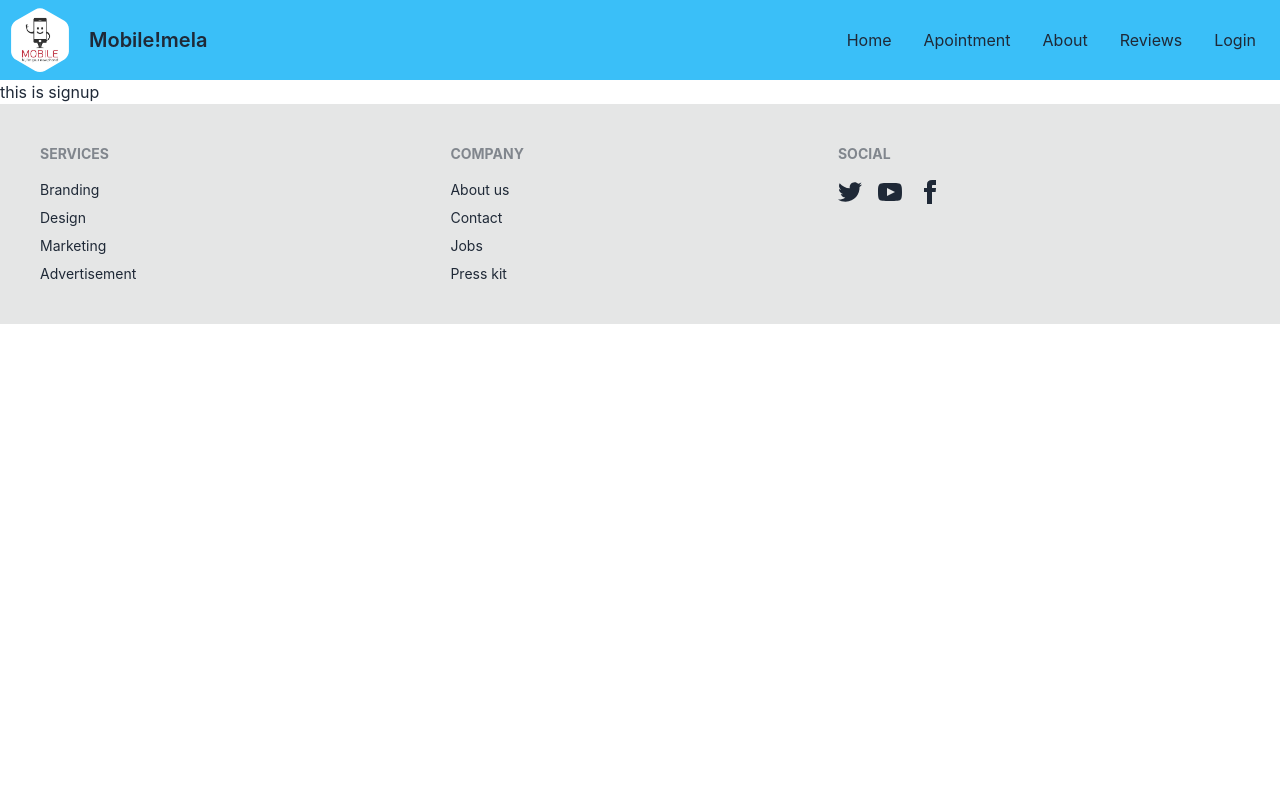
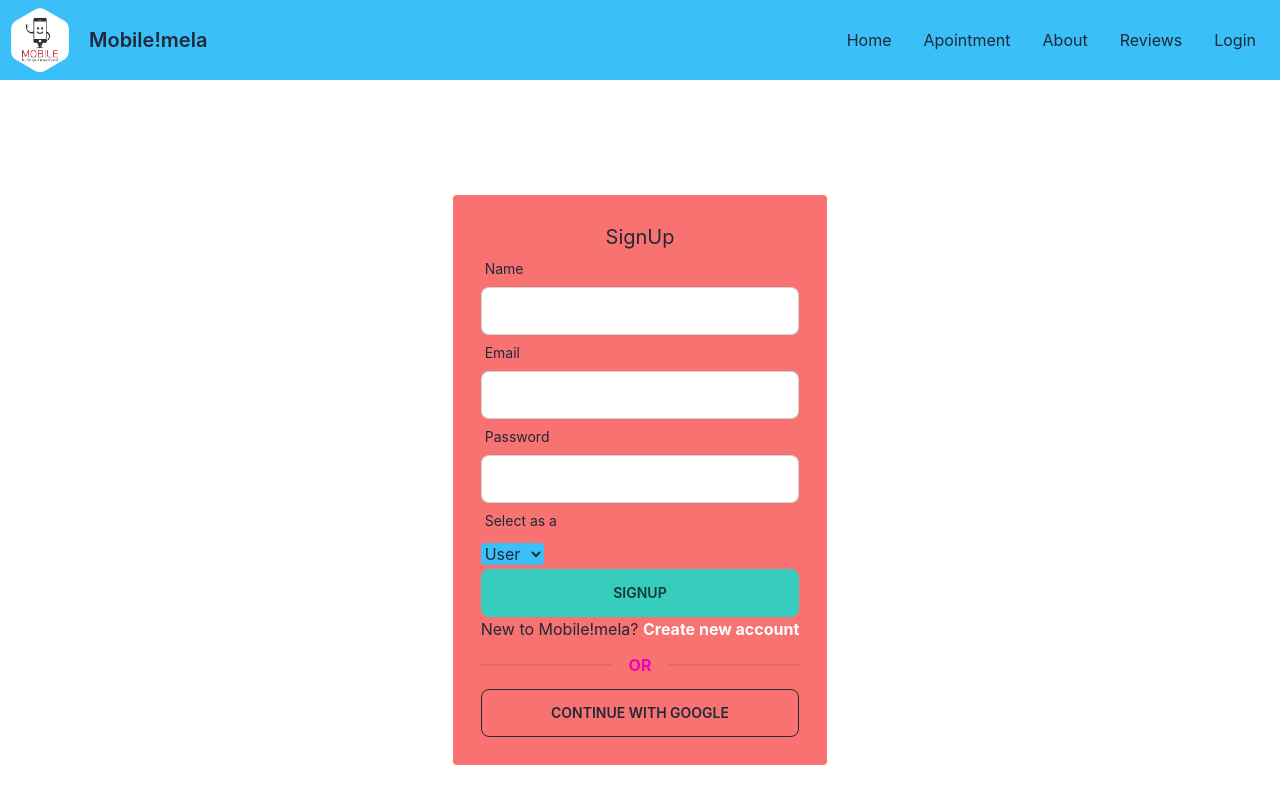
Before and after one commit to eashishir/Mobile_Seller_uses-A12, a React (Create React App) app: page /signup in a window 1280 px wide. Shown: the top 800 px of the page. Built offline with nearby package versions, Linux system fonts and the light colour scheme.

Commit message:
signup  page setup

```diff
--- a/src/Pages/Login/Login.js
+++ b/src/Pages/Login/Login.js
@@ -22,7 +22,7 @@ const Login = () => {
 
     return (
         <div className='h-[800px] flex justify-center items-center '>
-        <div className='w-97 p-7 bg-error'>
+        <div className='w-97 p-7 bg-error rounded'>
             <h2 className="text-xl text-center">Login</h2>
             <form onSubmit={handleSubmit(handleLogin)} >
                 <div className="form-control w-full max-w-xs">
--- a/src/Pages/Signup/SignUp.js
+++ b/src/Pages/Signup/SignUp.js
@@ -1,9 +1,75 @@
+import { data } from 'autoprefixer';
 import React from 'react';
+import { useForm } from 'react-hook-form';
+import { Link } from 'react-router-dom';
+
 
 const SignUp = () => {
+    const { register, formState: { errors }, handleSubmit } = useForm();
+
+    const handleSignUp = data => {
+        console.log(data)
+    }
     return (
-        <div>
-          <h2>this is signup</h2>
+        <div className='h-[800px] flex justify-center items-center '>
+            <div className='w-97 p-7 bg-error rounded'>
+                <h2 className="text-xl text-center">SignUp</h2>
+                <form onSubmit={handleSubmit(handleSignUp)} >
+                    <div className="form-control w-full max-w-xs">
+                        <label className="label">
+                            <span className="label-text">Name</span>
+                        </label>
+                        <input type='text'
+                            {...register("name", {
+                                required: "Name is required"
+                            }
+                            )}
+
+                            className="input input-bordered w-full max-w-xs" />
+
+                    </div>
+                    <div className="form-control w-full max-w-xs">
+                        <label className="label">
+                            <span className="label-text">Email</span>
+                        </label>
+                        <input type='text'
+                            {...register("email", {
+                                required: "Email Address is required"
+                            })}
+                            className="input input-bordered w-full max-w-xs" />
+                        {errors.email && <p className='text-red-600'>{errors.email?.message}</p>}
+                    </div>
+                    <div className="form-control w-full max-w-xs">
+                        <label className="label">
+                            <span className="label-text">Password</span>
+                        </label>
+                        <input type='password'
+                            {...register("password", {
+                                required: "Password is required",
+                                minLength: { value: 6, message: 'password must be 6 characters or longer' }
+                            })}
+                            className="input input-bordered w-full max-w-xs" />
+                        {errors.password && <p className='text-red-600'>{errors.password?.message}</p>}
+
+                    </div>
+                    <label className="label">
+                        <span className="label-text">Select as a</span>
+                    </label>
+                    <select {...register("category", { required: true })}
+                        className="form-control my-1 bg-info rounded">
+                        <option value="">User</option>
+                        <option value="A">Seller</option>
+
+                    </select>
+                    <input className='btn btn-accent w-full' value="SignUp" type="submit" />
+                    <div>
+                        {/* {loginError && <p className='text-red-600'>{loginError}</p>} */}
+                    </div>
+                </form>
+                <p>New to Mobile!mela? <Link className='text-white font-bold' to='/signup'>Create new account</Link></p>
+                <div className="divider text-secondary font-bold">OR</div>
+                <button className='btn btn-outline w-full'>CONTINUE WITH GOOGLE</button>
+            </div>
         </div>
     );
 };
```
